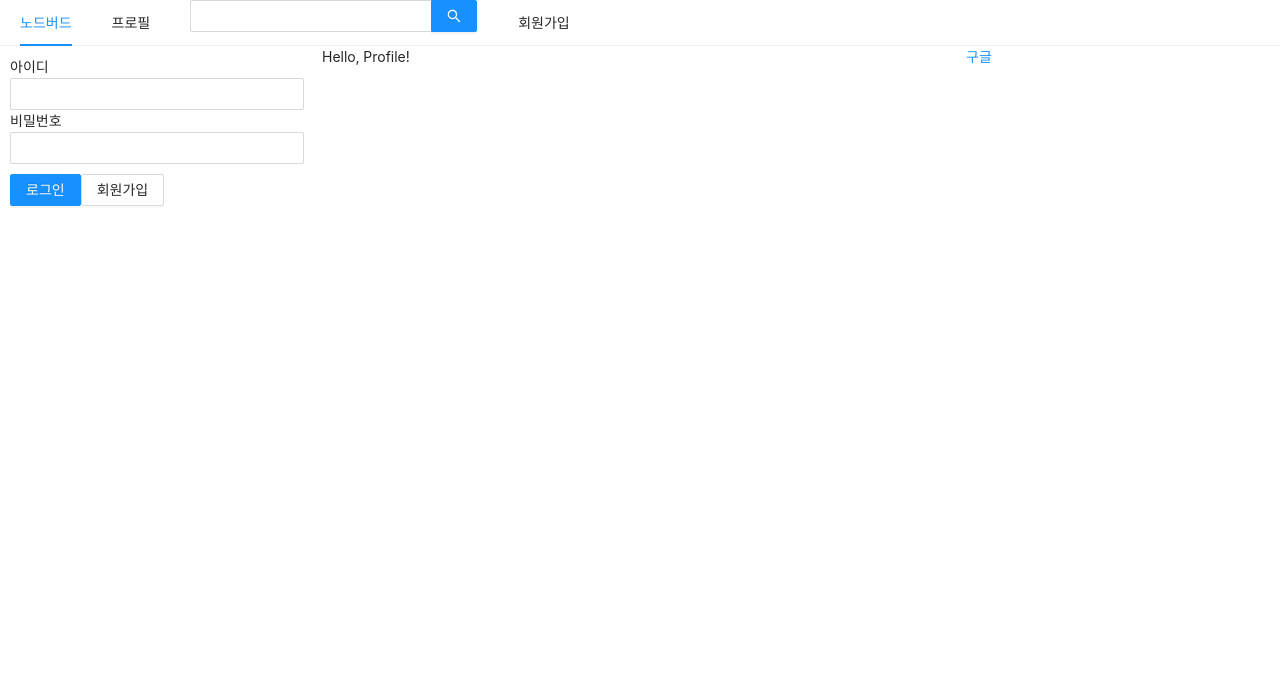
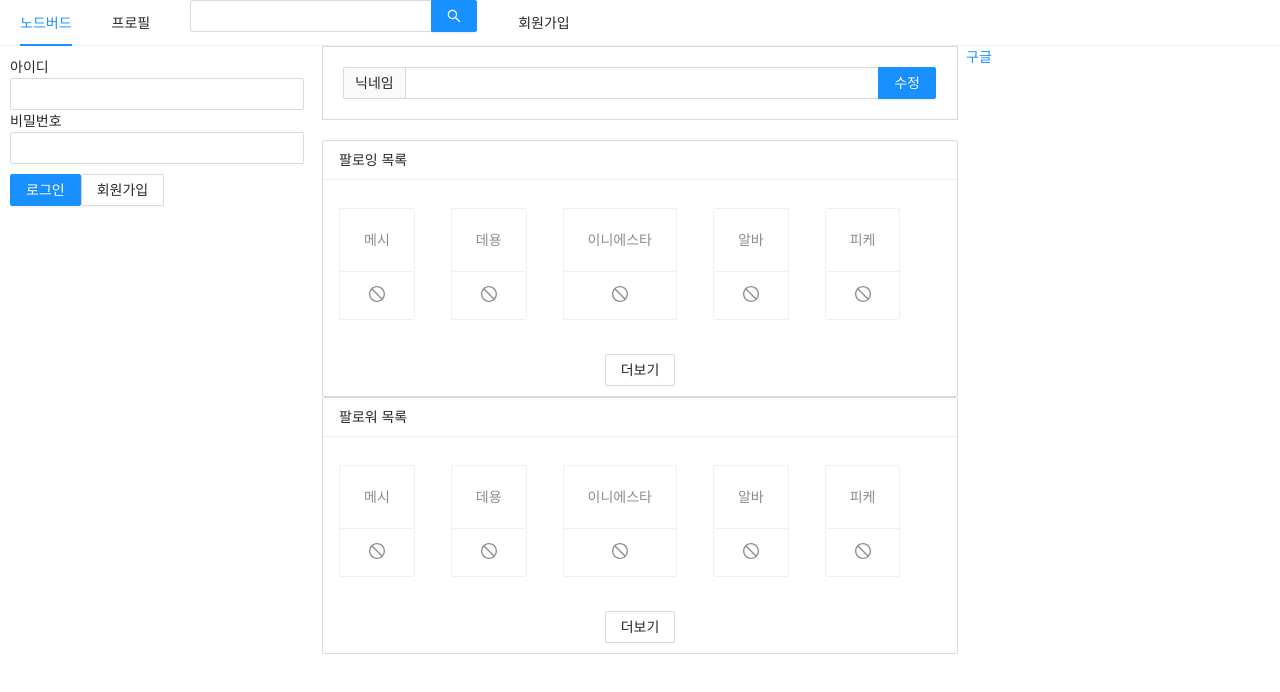
Before and after one commit to ehbong/20201010_react-nodebird, a Next.js app in the folder prepare/front/: page /profile in a window 1280 px wide. Shown: the top 692 px of the page. Built offline with nearby package versions, Linux system fonts and the light colour scheme.

Commit message:
add profile page contents

```diff
--- /dev/null
+++ b/prepare/front/conponents/FollowList.js
@@ -0,0 +1,50 @@
+import React, { useMemo } from 'react';
+import { List, Card, Button } from 'antd';
+import styled from 'styled-components';
+import { StopOutlined } from '@ant-design/icons';
+import PropTypes from 'prop-types';
+
+const ListWarpper = styled(List)`
+  marginbottom: 20;
+`;
+
+function FollowList({ header, data }) {
+  const style = useMemo(
+    () => ({
+      margin: '10px 0',
+      textAlign: 'center',
+    }),
+    [],
+  );
+
+  const grid = useMemo(() => ({ gutter: 4, xs: 2, md: 3 }), []);
+  const ListItemStyle = useMemo(() => ({ marginTop: 20 }), []);
+  return (
+    <ListWarpper
+      grid={grid}
+      size="small"
+      header={<div>{header}</div>}
+      loadMore={
+        <div style={style}>
+          <Button>더보기</Button>
+        </div>
+      }
+      bordered
+      dataSource={data}
+      renderItem={(item) => (
+        <List.Item style={ListItemStyle}>
+          <Card actions={[<StopOutlined key="stop" />]}>
+            <Card.Meta description={item.nickname} />
+          </Card>
+        </List.Item>
+      )}
+    />
+  );
+}
+
+FollowList.propTypes = {
+  header: PropTypes.string.isRequired,
+  data: PropTypes.array.isRequired,
+};
+
+export default FollowList;
--- /dev/null
+++ b/prepare/front/conponents/NicknameEditForm.js
@@ -0,0 +1,20 @@
+import React, { useMemo } from 'react';
+import { Form, Input } from 'antd';
+
+function NicknameEditForm() {
+  const style = useMemo(
+    () => ({
+      marginBottom: '20px',
+      border: '1px solid #d9d9d9',
+      padding: '20px',
+    }),
+    [],
+  );
+  return (
+    <Form style={style}>
+      <Input.Search addonBefore="닉네임" enterButton="수정" />
+    </Form>
+  );
+}
+
+export default NicknameEditForm;
--- a/prepare/front/pages/profile.js
+++ b/prepare/front/pages/profile.js
@@ -1,8 +1,29 @@
 import AppLayout from '../conponents/AppLayout';
-import React from 'react';
+import React, { useState, useEffect } from 'react';
 import Head from 'next/head';
+import NicknameEditForm from '../conponents/NicknameEditForm';
+import FollowList from '../conponents/FollowList';
 
 const Profile = () => {
+  const [followingList, setFollowingList] = useState([]);
+  const [followerList, setFollowerList] = useState([]);
+
+  useEffect(() => {
+    setFollowerList([
+      { nickname: '메시' },
+      { nickname: '데용' },
+      { nickname: '이니에스타' },
+      { nickname: '알바' },
+      { nickname: '피케' },
+    ]);
+    setFollowingList([
+      { nickname: '메시' },
+      { nickname: '데용' },
+      { nickname: '이니에스타' },
+      { nickname: '알바' },
+      { nickname: '피케' },
+    ]);
+  }, []);
   return (
     <>
       <Head>
@@ -10,7 +31,9 @@ const Profile = () => {
         <title>내 프로필 | NodeBird</title>
       </Head>
       <AppLayout>
-        <div>Hello, Profile!</div>
+        <NicknameEditForm />
+        <FollowList header="팔로잉 목록" data={followingList} />
+        <FollowList header="팔로워 목록" data={followerList} />
       </AppLayout>
     </>
   );
```
